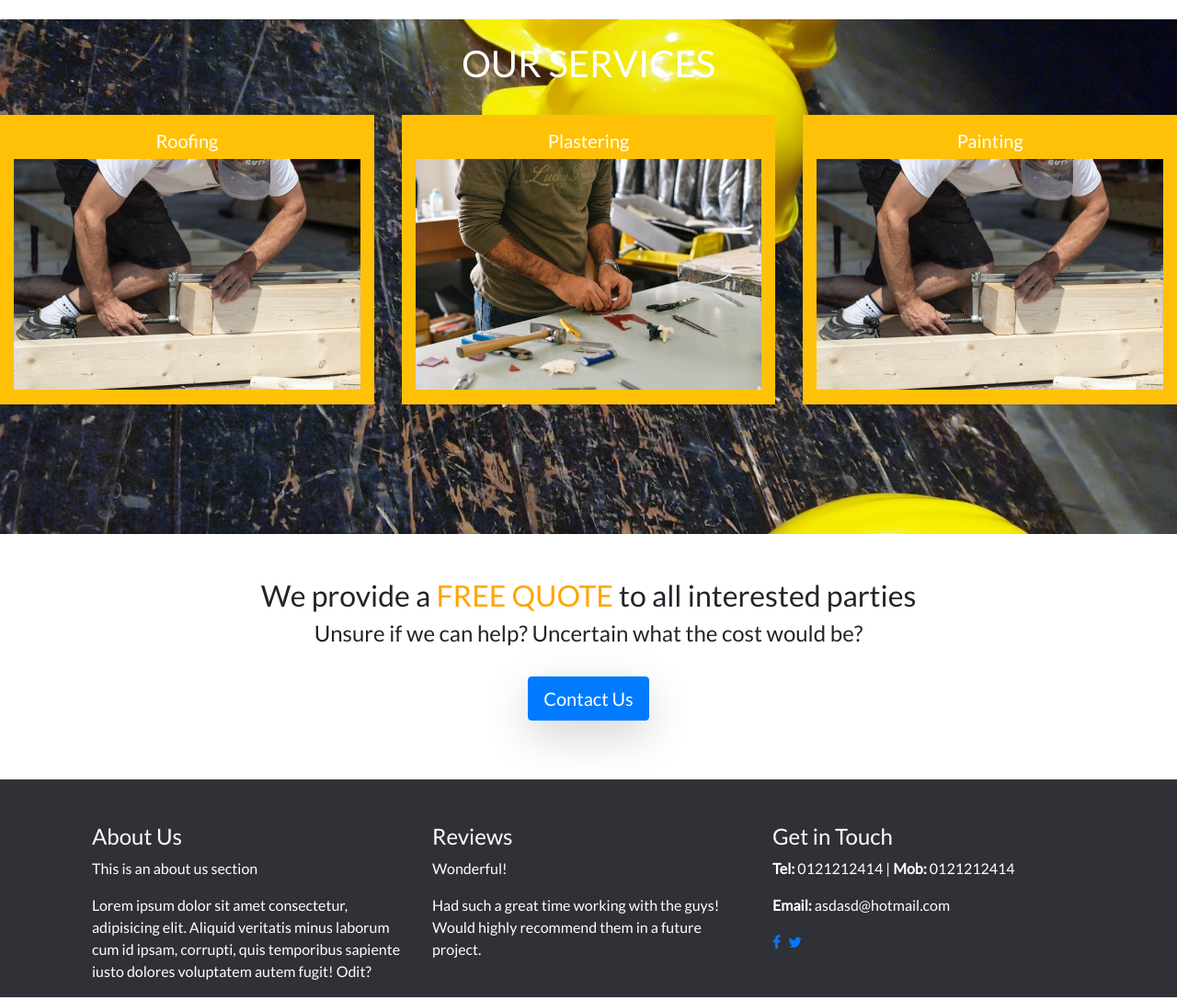
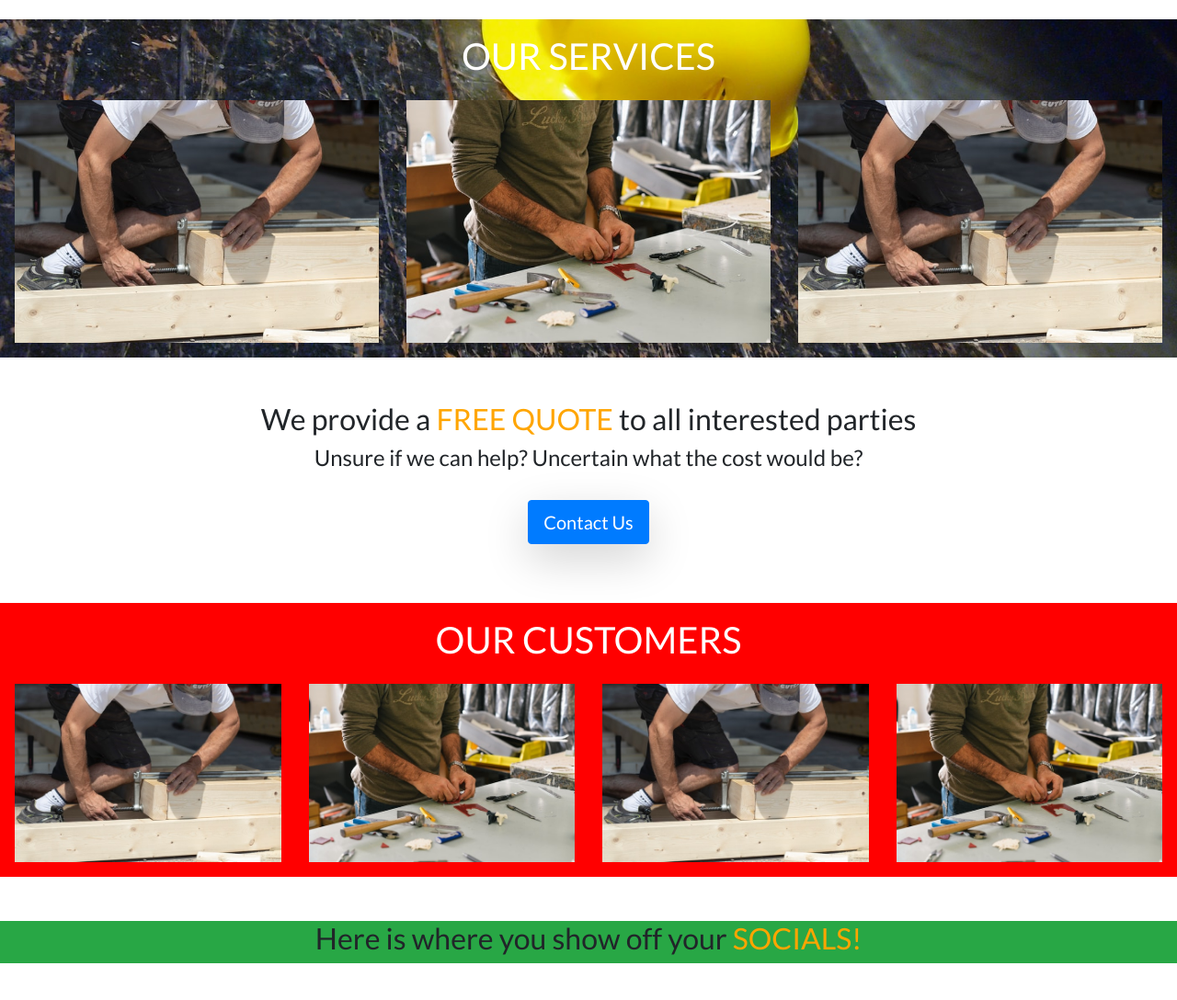
Before and after one commit to AidanJReid/builder-basic, a plain HTML site: page index.html in a window 1280 px wide. Shown: the part 1463-2551 px from the top of the page at 92% size. Drawn offline with nearby package versions, Linux system fonts and the light colour scheme.

Commit message:
final sections completed

```diff
--- a/css/style.css
+++ b/css/style.css
@@ -14,6 +14,10 @@ body {
   padding: 0px 20px !important;
 }
 
+.navbar-toggler-icon {
+  background-color: orange;
+}
+
 #toptop {
   background-color: orange;
 }
@@ -22,10 +26,10 @@ body {
   padding:0 !important;
 }
 
-.flex {
+/* .flex {
   display: flex;
   justify-content: space-between;
-}
+} */
 
 .carousel-item {
 
@@ -74,6 +78,11 @@ position: absolute;
   background-size: cover;
 }
 
+@media only screen and (min-width: 2560px) {
+  /* #weird {
+    margin-top: 120px !important; */
+}
+
 
 @media only screen and (max-width: 600px) {
   #logo {
@@ -81,4 +90,34 @@ position: absolute;
     height: 40px !important;
     margin:0 !important;
   }
+  .carousel-title {
+    font-size: 2.5rem;
+  }
+  .carousel-inner {
+    height: 200px !important;
+  }
+  .carousel-caption {
+    top: 80px !important;
+  }
+  #weird {
+    /* padding-top: 350px !important; */
+  }
 }
+
+@media only screen and (max-width: 426px) {
+  #weird {
+    /* margin-top: 300px !important; */
+}
+}
+
+@media only screen and (max-width: 376px) {
+  #weird {
+    /* margin-top: 180px !important; */
+}
+}
+
+@media only screen and (max-width: 321px) {
+  #weird {
+    /* margin-top: 80px !important; */
+}
+}
--- a/index.html
+++ b/index.html
@@ -30,6 +30,7 @@
         </div>
       </div>
     </div>
+    <!-- navbar -->
     <nav class="navbar navbar-expand-lg navbar-dark bg-white sticky-top justify-content-center">
       <button class="navbar-toggler" type="button" data-toggle="collapse" data-target="#navbarSupportedContent"
         aria-controls="navbarSupportedContent" aria-expanded="false" aria-label="Toggle navigation">
@@ -65,7 +66,9 @@
         </ul>
       </div>
     </nav>
+    <!-- end navbar -->
 
+    <!-- Carousel -->
     <div id="carouselExampleIndicators" class="carousel slide" data-ride="carousel">
       <ol class="carousel-indicators">
         <li data-target="#carouselExampleIndicators" data-slide-to="0" class="active"></li>
@@ -77,21 +80,21 @@
           <img class="d-block w-100" src="assets/roof1.jpg" alt="First slide">
           <div class="carousel-caption">
             <p class="carousel-title d-inline">Roy Roofer</p>
-          <p class="carousel-below-title">Quality & Excellence. All Under One Roof</p>
+            <p class="carousel-below-title d-none d-md-block">Quality & Excellence. All Under One Roof</p>
           </div>
         </div>
         <div class="carousel-item">
           <img class="d-block w-100" src="assets/roof2.jpg" alt="Second slide">
           <div class="carousel-caption">
             <p class="carousel-title d-inline">Roy Roofer</p>
-          <p class="carousel-below-title">Quality & Excellence. All Under One Roof</p>
+            <p class="carousel-below-title d-none d-md-block">Quality & Excellence. All Under One Roof</p>
           </div>
         </div>
         <div class="carousel-item">
           <img class="d-block w-100" src="assets/roof3.jpg" alt="Third slide">
           <div class="carousel-caption">
             <div class="carousel-title d-inline">Roy Roofer</div>
-          <div class="carousel-below-title">Quality & Excellence - All Under One Roof</div>
+            <div class="carousel-below-title d-none d-md-block">Quality & Excellence - All Under One Roof</div>
           </div>
         </div>
       </div>
@@ -104,6 +107,9 @@
         <span class="sr-only">Next</span>
       </a>
     </div>
+    <!-- End Carousel -->
+
+    <!-- Main body hello -->
     <div class="container py-4">
       <h1>Welcome to Roy Roofer's site!</h1>
       <div class="row">
@@ -126,7 +132,9 @@
         </div>
       </div>
     </div>
+    <!-- End body hello -->
     <hr>
+    <!-- Fly-in section -->
     <div class="container my-4">
       <div class="row mx-auto">
           <div class="col-sm-12 col-md-4 text-center code code--small code--left aos-init aos-animate" data-aos="fade-right">
@@ -158,38 +166,44 @@
           </div>
       </div>
     </div>
-  <div class="container-fluid w-100 text-white text-center" id="ours" style="height: 70vh">
-      <h1 class="py-4 text-uppercase">Our Services</h1>
-      <div class="row">
+    <!-- end Fly-in -->
+
+    <!-- our Services -->
+    <div class="container-fluid w-100 text-white text-center mb-5" id="ours">
+        <h1 class="pt-3 text-uppercase">Our Services</h1>
+        <div class="row p-3">
           <div class="col-sm-12 col-md-4 text-center code code--small code--left aos-init aos-animate" data-aos="fade-up">
-          <div class="container py-3 bg-warning">
-          <h5>Roofing</h5>
+            <!-- <div class="container py-3 bg-warning"> -->
+            <!-- <h4>Roofing</h4> -->
             <a href="#">
-          <img src="./assets/roof1.jpg" class="img-fluid" alt="proj1">
+            <img src="./assets/roof1.jpg" class="img-fluid" alt="proj1" id="proj1">
             </a>
-          </div>
+            <!-- </div> -->
           </div>
           <div class="col-sm-12 col-md-4 text-center code code--small code--left aos-init aos-animate" data-aos="fade-up">
-          <div class="container py-3 bg-warning">
-          <h5>Plastering</h5>
-          <a href="#"></a>
-          <img src="./assets/roof2.jpg" class="img-fluid" alt="proj1">
+            <!-- <div class="container py-3 bg-warning"> -->
+            <!-- <h4>Plastering</h4> -->
+            <a href="#">
+            <img src="./assets/roof2.jpg" class="img-fluid" alt="proj1" id="proj2">
             </a>
-          </div>
+            <!-- </div> -->
           </div>
           <div class="col-sm-12 col-md-4 text-center code code--small code--left aos-init aos-animate" data-aos="fade-up">
-          <div class="container py-3 bg-warning">
-            <h5>Painting</h5>
+            <!-- <div class="container py-3 bg-warning"> -->
+              <!-- <h4>Painting</h4> -->
               <a href="#">
-          <img src="./assets/roof1.jpg" class="img-fluid" alt="proj1">
+            <img src="./assets/roof1.jpg" class="img-fluid" alt="proj1" id="proj3">
             </a>
+            <!-- </div> -->
           </div>
         </div>
     </div>
-  </div>
-  <div class="container my-5">
+    <!-- end our Services -->
+
+    <!-- free quote -->
+    <div class="container my-5" id="weird">
       <div class="row mx-auto text-center">
-        <div class="col">
+          <div class="col-xs-12 col-md-12">
           <h2>We provide a <span style="color:orange">FREE QUOTE</span> to all interested parties</h2>
           <h4>Unsure if we can help? Uncertain what the cost would be?</h4>
           <br>
@@ -197,6 +211,55 @@
         </div>
       </div>
     </div>
+    <!-- end free quote -->
+
+    <div class="container-fluid w-100 text-white text-center mb-5" style="background-color: red">
+      <h1 class="pt-3 text-uppercase">Our Customers</h1>
+      <div class="row p-3">
+        <div class="col-sm-12 col-md-3 text-center code code--small code--left aos-init aos-animate" data-aos="fade-up">
+          <!-- <div class="container py-3 bg-warning"> -->
+          <!-- <h4>Roofing</h4> -->
+          <a href="#">
+          <img src="./assets/roof1.jpg" class="img-fluid" alt="proj1" id="proj1">
+          </a>
+          <!-- </div> -->
+        </div>
+        <div class="col-sm-12 col-md-3 text-center code code--small code--left aos-init aos-animate" data-aos="fade-up">
+          <!-- <div class="container py-3 bg-warning"> -->
+          <!-- <h4>Plastering</h4> -->
+          <a href="#">
+          <img src="./assets/roof2.jpg" class="img-fluid" alt="proj2" id="proj2">
+          </a>
+          <!-- </div> -->
+        </div>
+        <div class="col-sm-12 col-md-3 text-center code code--small code--left aos-init aos-animate" data-aos="fade-up">
+          <!-- <div class="container py-3 bg-warning"> -->
+            <!-- <h4>Painting</h4> -->
+            <a href="#">
+          <img src="./assets/roof1.jpg" class="img-fluid" alt="proj3" id="proj3">
+          </a>
+          <!-- </div> -->
+        </div>
+        <div class="col-sm-12 col-md-3 text-center code code--small code--left aos-init aos-animate" data-aos="fade-up">
+          <!-- <div class="container py-3 bg-warning"> -->
+          <!-- <h4>Plastering</h4> -->
+          <a href="#">
+          <img src="./assets/roof2.jpg" class="img-fluid" alt="proj4" id="proj4">
+          </a>
+          <!-- </div> -->
+        </div>
+      </div>
+    </div>
+
+    <!-- free quote -->
+    <div class="container-fluid my-5">
+      <div class="row mx-auto text-center bg-success">
+          <div class="col-xs-12 col-md-12">
+          <h2>Here is where you show off your <span style="color:orange">SOCIALS!</span></h2>
+        </div>
+      </div>
+    </div>
+    <!-- end free quote -->
 
 
     <!-- <button type="button" class="btn btn-primary">Primary</button>
@@ -212,17 +275,17 @@
   <footer class="footer footer-light pt-5 text-white" style="background-color: #2f3137">
     <div class="container">
       <div class="row mx-auto">
-        <div class="col-md-4">
+        <div class="col-xs-12 col-md-4">
           <h4>About Us</h4>
           <p>This is an about us section</p>
           <p>Lorem ipsum dolor sit amet consectetur, adipisicing elit. Aliquid veritatis minus laborum cum id ipsam, corrupti, quis temporibus sapiente iusto dolores voluptatem autem fugit! Odit?</p>
         </div>
-        <div class="col-md-4">
+        <div class="col-xs-12 col-md-4">
           <h4>Reviews</h4>
           <p>Wonderful!</p>
           <p>Had such a great time working with the guys! Would highly recommend them in a future project.</p>
         </div>
-        <div class="col-md-4">
+        <div class="col-xs-12 col-md-4">
           <h4>Get in Touch</h4>
           <p><strong>Tel:</strong> 0121212414 | <strong>Mob: </strong> 0121212414</p>
           <p><strong>Email: </strong> asdasd@hotmail.com</p>
```
Lines whose indentation alone changed are shown as unchanged.
